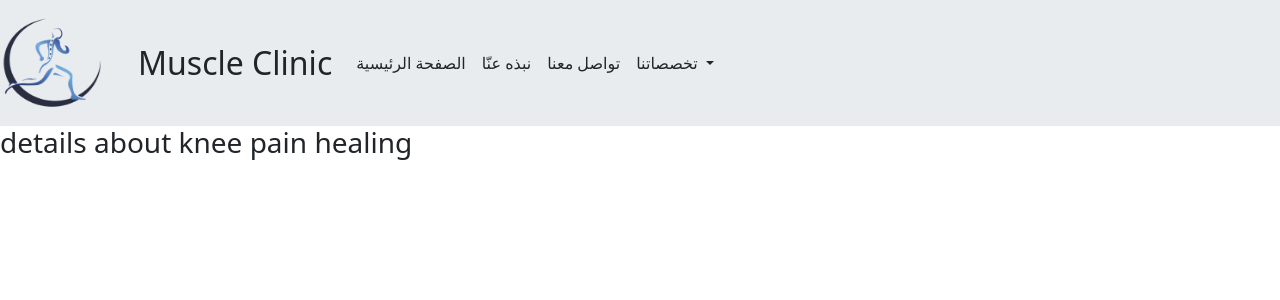
After one commit to DevMo7md/MS-clinic, a Django app: page /knee_pain/ in a window 1280 px wide. The commit adds this page. Shown: the top 300 px of the page. Run offline with Django 5.2, Linux system fonts and the light colour scheme.

Commit message:
create detales of knee pain page, vertebral column page, Playground injuries page

```diff
--- /dev/null
+++ b/Clenicapp/templates/knee_pain.html
@@ -0,0 +1,7 @@
+{% extends 'base.html' %}
+
+<body>
+{% block content %}
+<h3>details about knee pain healing</h3>
+{% endblock %}
+</body>
--- a/Clenicapp/urls.py
+++ b/Clenicapp/urls.py
@@ -6,5 +6,8 @@ urlpatterns = [
     path('about_us/', views.about_us, name='about_us'),
     path('connect_us/', views.connect, name='connect'),
     path('details/', views.details, name='details'),
+    path('knee_pain/', views.knee_pain, name='knee_pain'),
+    path('alfakry/', views.fakry, name='fakry'),
+    path('Playground_injuries/', views.PG_injuries, name='PG_injuries')
 
 ]
--- a/Clenicapp/views.py
+++ b/Clenicapp/views.py
@@ -40,3 +40,15 @@ def details(request):
                "name": name,
                }
     return render(request, 'details.html', context)
+
+
+def knee_pain(request):
+    return render(request, 'knee_pain.html')
+
+
+def fakry (request):
+    return render(request, 'fakry.html')
+
+
+def PG_injuries (request):
+    return render(request, 'PG_injuries.html')
--- a/templates/base.html
+++ b/templates/base.html
@@ -35,9 +35,9 @@
             تخصصاتنا
           </a>
           <ul class="dropdown-menu">
-            <li><a class="dropdown-item" href="#">آلام الركبه و المفاصل</a></li>
-            <li><a class="dropdown-item" href="#">آلام العمود الفقري </a></li>
-            <li><a class="dropdown-item" href="#">إصابات الملاعب</a></li>
+            <li><a class="dropdown-item" href="/knee_pain/">آلام الركبه و المفاصل</a></li>
+            <li><a class="dropdown-item" href="/alfakry/">آلام العمود الفقري </a></li>
+            <li><a class="dropdown-item" href="/Playground_injuries/">إصابات الملاعب</a> </li>
           </ul>
         </li>
       </ul>
```
Also changed, not shown: Clenicapp/templates/PG_injuries.html (added, +7 -0 lines), Clenicapp/templates/fakry.html (added, +7 -0 lines), db.sqlite3.
